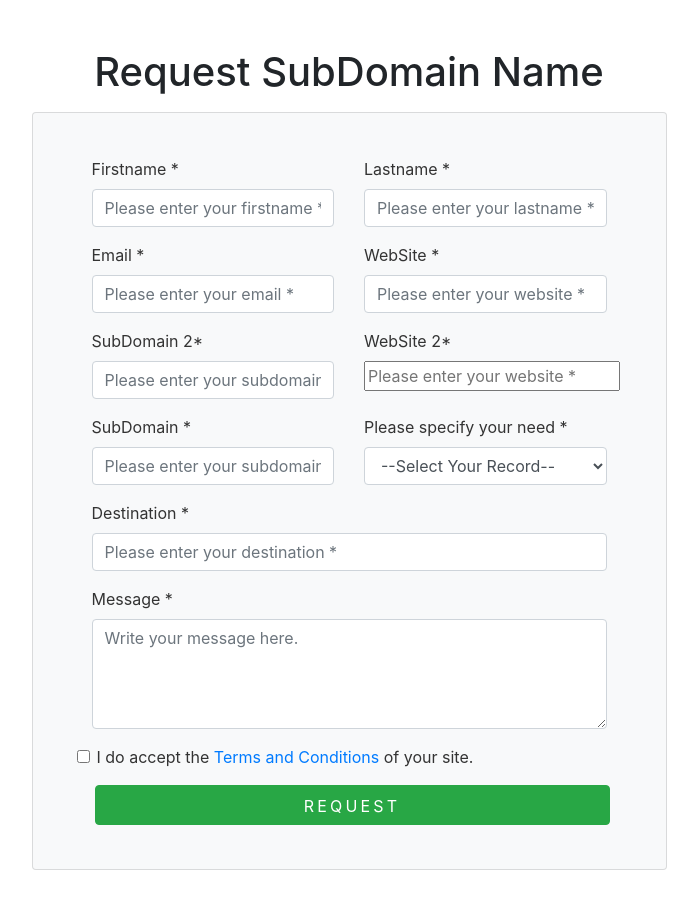
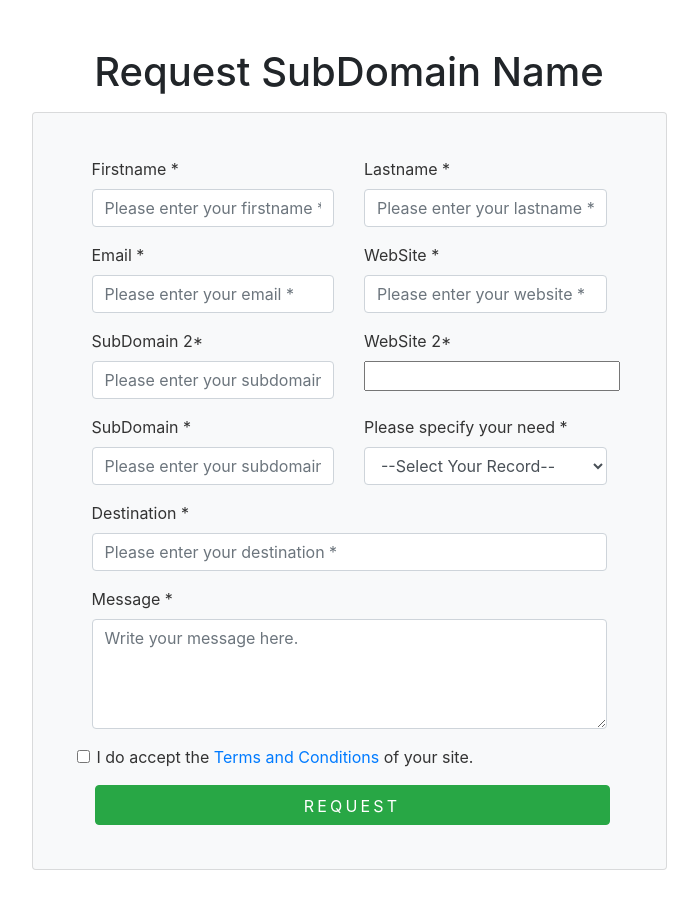
Before and after one commit to app-oszkar/new, a Jekyll site: the page built from index.md, in a window 1280 px wide. Shown: the whole page, without its empty margins (291-989 px from the left). Built offline with Jekyll 4.4.1, drawn with Linux system fonts in a browser that asks for light colours; nearby versions of some CDN libraries.

Commit message:
Update subdomain.html

```diff
--- a/_includes/subdomain.html
+++ b/_includes/subdomain.html
@@ -47,7 +47,7 @@
                                 	</div>
 
 				<div class="col-md-6">
-                                        <div class="form-group"> <label for="form_lastname">WebSite 2*</label> <input id="submitSubDomain" type="text"  placeholder="Please enter your website *" required="required"> </div>
+                                        <div class="form-group"> <label for="form_lastname">WebSite 2*</label> <input id="submitSubDomain" type="text"> </div>
                                     </div>
 				   </div>
 
```
